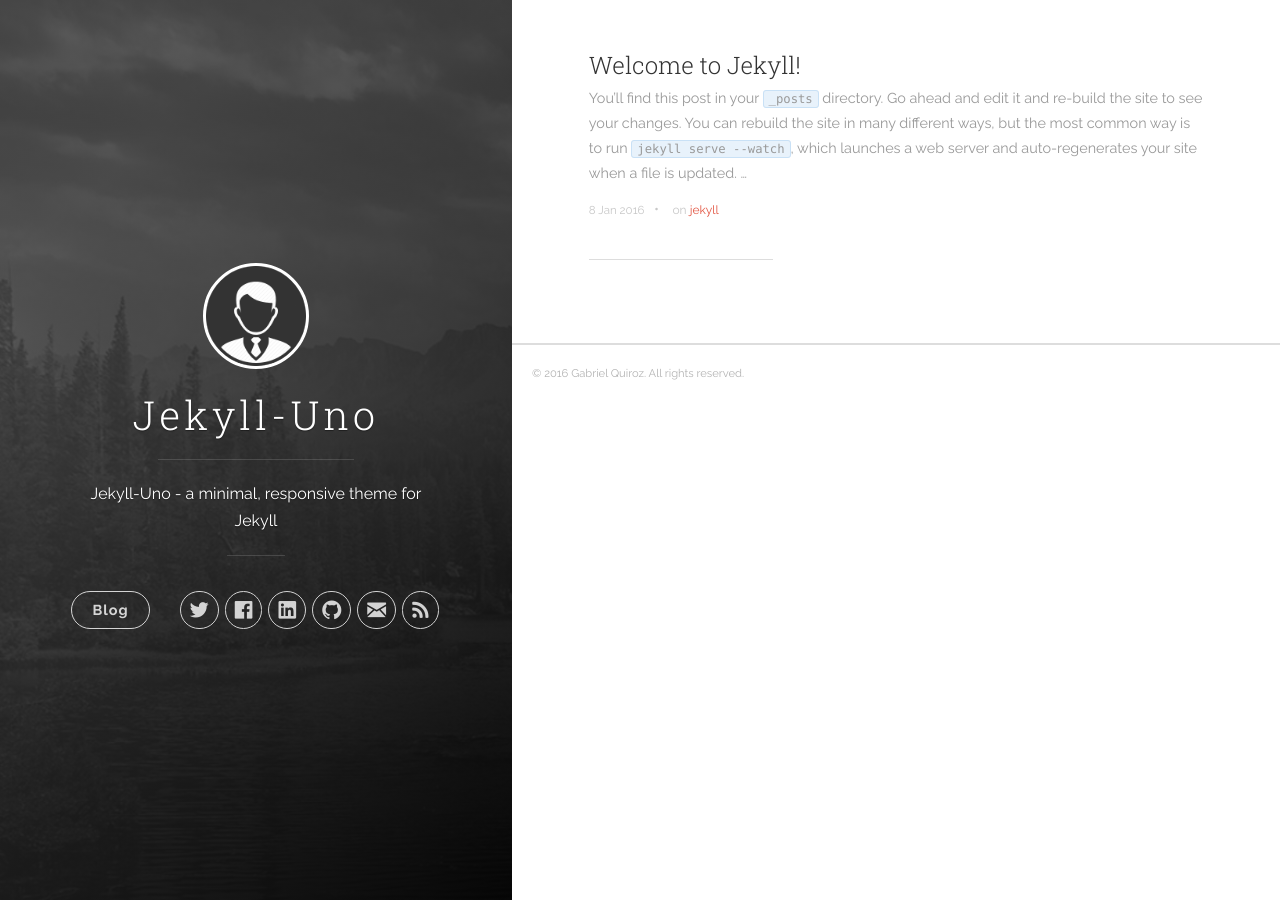
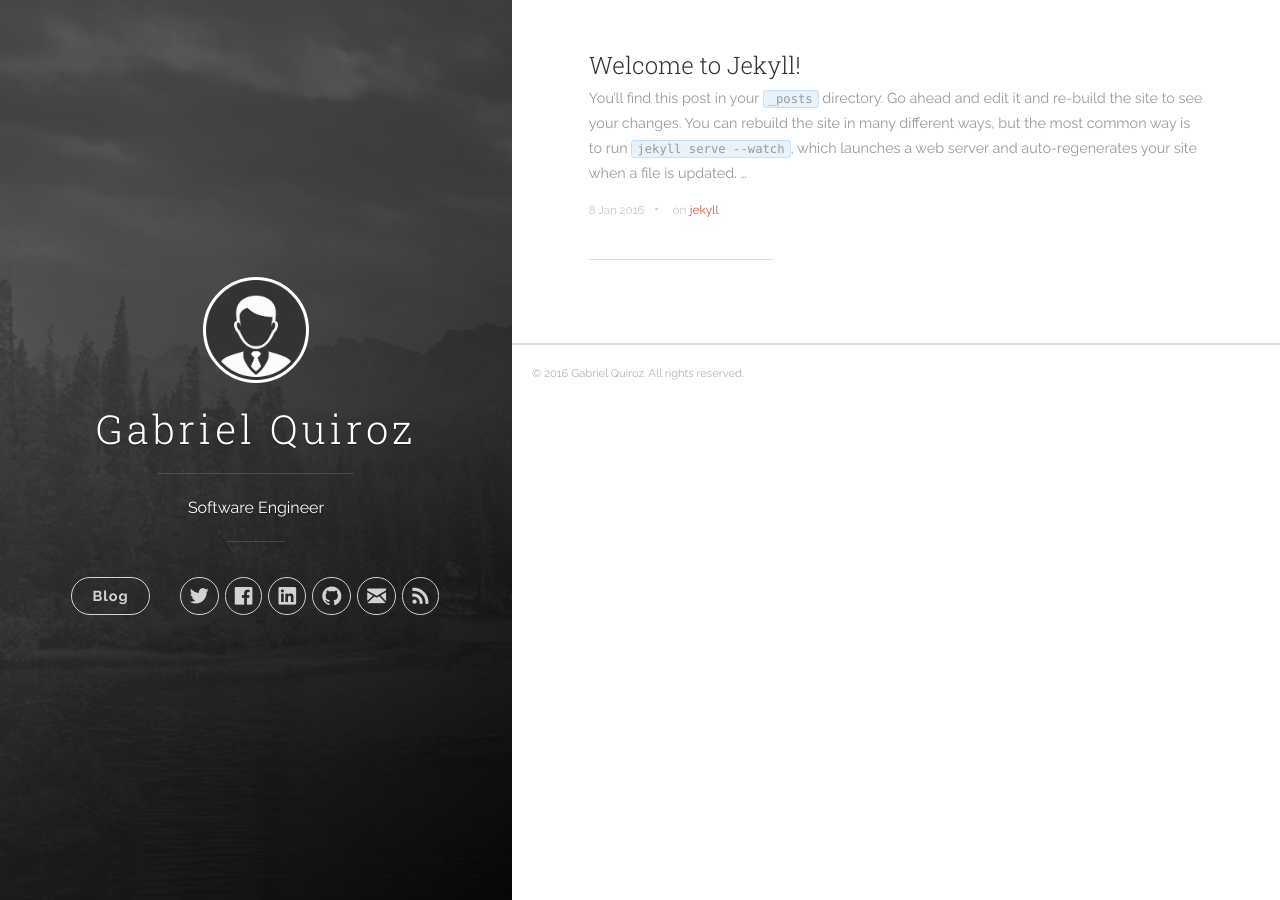
Before and after one commit to gvquiroz/gvquiroz.github.io, a Jekyll site: the page built from index.html, in a window 1280 px wide. Built offline with Jekyll 4.4.1, drawn with Linux system fonts in a browser that asks for light colours; nearby versions of some CDN libraries; the list of posts is cut into pages by our own code.

```diff
--- a/_config.yml
+++ b/_config.yml
@@ -1,6 +1,6 @@
 # Site settings
-title: Jekyll-Uno
-description: 'Jekyll-Uno - a minimal, responsive theme for Jekyll'
+title: Gabriel Quiroz
+description: 'Software Engineer'
 url: 'http://joshgerdes.com/jekyll-uno'
 baseurl: '/'
 # google_analytics: 'UA-XXXXXX-X'
@@ -11,8 +11,8 @@ author:
   email: gvquiroz@gmail.com
   twitter_username: joshgerdes
   facebook_username: joshgerdes
-  github_username:  joshgerdes
-  linkedin_username:  joshgerdes
+  github_username:  https://github.com/gvquiroz
+  linkedin_username:  https://www.linkedin.com/in/gabriel-quiroz-b1014a11a
 
 defaults:
   -
```
